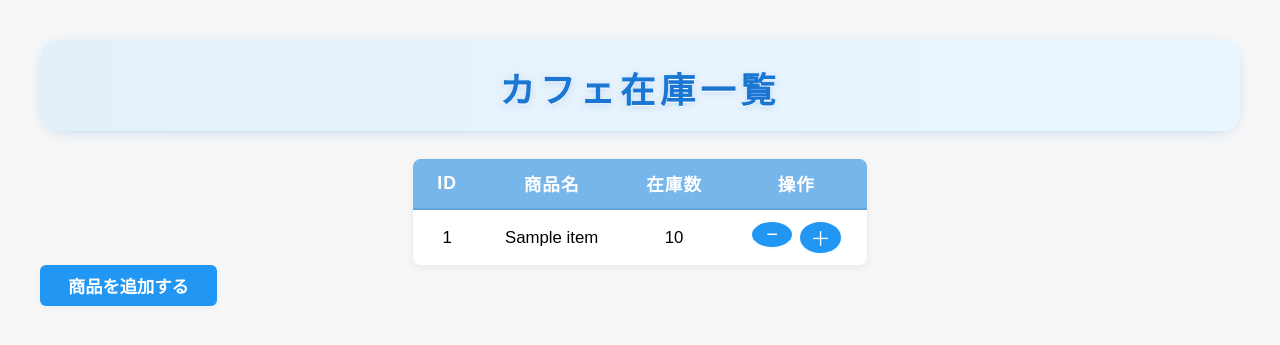
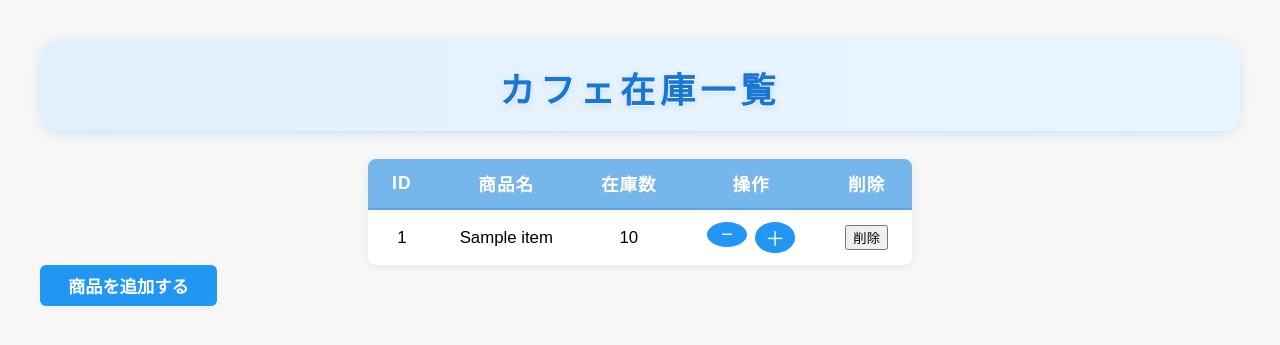
Before and after one commit to johmpei/inventory_app, a Flask app: template templates/index.html in a window 1280 px wide. Shown: the top 345 px of the page. Run offline with Flask 3, Linux system fonts and the light colour scheme; the template is opened without the code that fills it: most values are stand-ins (such as "Sample title", 1, 10 or a date in 2020).

Commit message:
削除機能の追加

```diff
--- a/app.py
+++ b/app.py
@@ -50,6 +50,7 @@ def get_inventory_list():
         SELECT items.id, items.name, inventory.quantity
         FROM items
         LEFT JOIN inventory ON items.id = inventory.item_id
+        WHERE items.delete_flag = 0
         ORDER BY items.id
     ''')
     results = cursor.fetchall()
@@ -62,6 +63,19 @@ def get_inventory_list():
             'quantity': row[2] if row[2] is not None else 0
         })
     return inventory_list
+
+
+# 削除ボタンを作った
+@app.route('/delete/<int:item_id>', methods=['POST'])
+def delete_item(item_id):
+    conn = sqlite3.connect('inventory.db')
+    cursor = conn.cursor()
+    cursor.execute('UPDATE items SET delete_flag = 1 WHERE id = ?', (item_id,))
+    conn.commit()
+    conn.close()
+    return redirect(url_for('index'))
+
+
 
 # 在庫数を増減させるエンドポイント
 @app.route('/update_quantity/<int:item_id>/<action>', methods=['POST'])
--- a/templates/index.html
+++ b/templates/index.html
@@ -5,7 +5,7 @@
     <title>在庫一覧</title>
     <link rel="stylesheet" href="{{ url_for('static', filename='style.css') }}">
     <style>
-      /* 最低限、ボタン表示を整える */
+      /* ボタン用のスタイルはstyle.cssでOK */
       .update-btn {
           width: 2em;
           font-size: 1.2em;
@@ -26,6 +26,7 @@
             <th>商品名</th>
             <th>在庫数</th>
             <th>操作</th>
+            <th>削除</th>  <!-- 削除列追加 -->
         </tr>
         {% for item in inventory_list %}
         <tr>
@@ -42,14 +43,15 @@
                     </form>
                 </div>
             </td>
+            <td>
+                <form action="{{ url_for('delete_item', item_id=item.id) }}" method="post" style="display:inline;">
+                    <button class="delete-btn" type="submit" onclick="return confirm('本当に削除しますか？')">削除</button>
+                </form>
+            </td>
         </tr>
         {% endfor %}
     </table>
 
     <a href="{{ url_for('add_item') }}" class="add-btn">商品を追加する</a>
-    <table>
-        <!-- 以下略 -->
-
-
 </body>
 </html>
```
